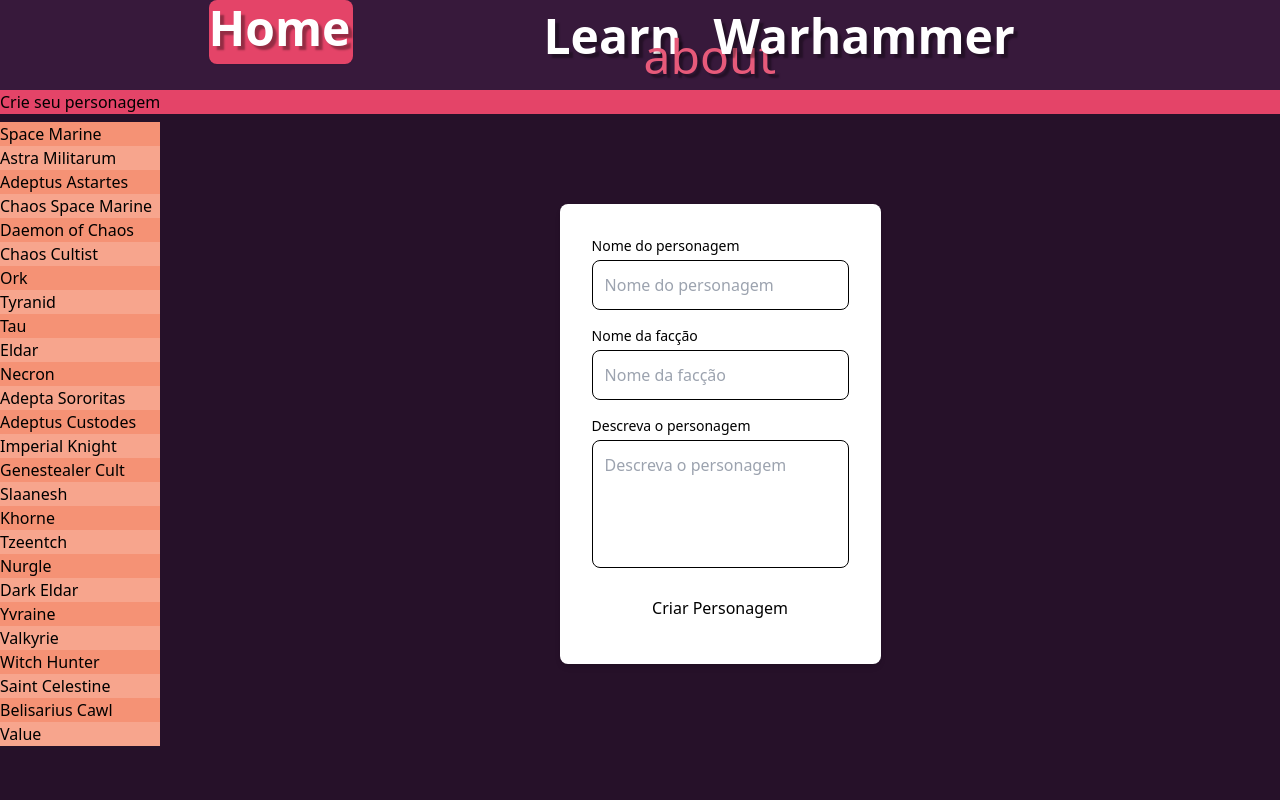
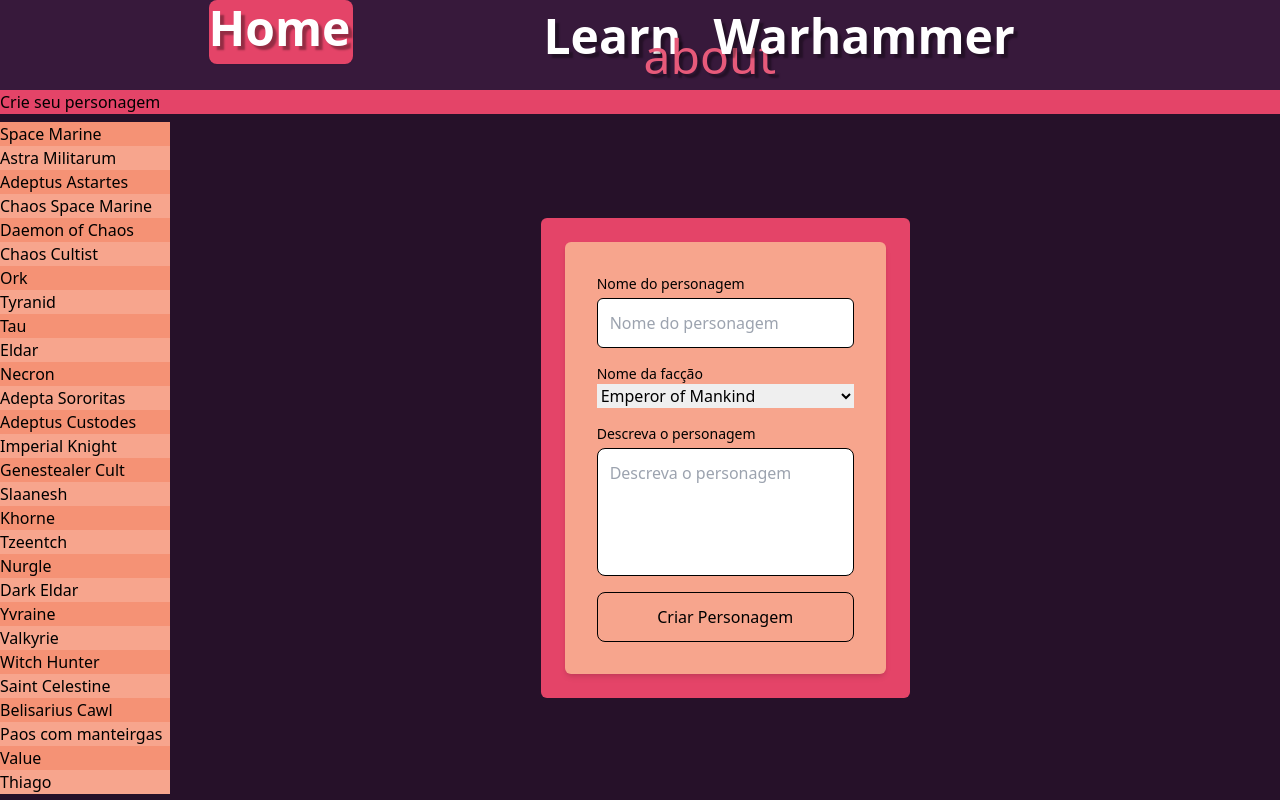
Before and after one commit to Togashiteam/portifolio, a Next.js app: page /fun/warhammer in a window 1280 px wide. Built offline with nearby package versions, Linux system fonts and the light colour scheme; a web font is replaced by a local one.

Commit message:
Alterei o input do factions para um Select/options

```diff
--- a/src/app/fun/rockPaperScissors/page.tsx
+++ b/src/app/fun/rockPaperScissors/page.tsx
@@ -53,19 +53,19 @@
             (playerChoice === "rock" && computerChoice === "scissors") ||
             (playerChoice === "scissors" && computerChoice === "paper")
           ) {
-            const count = (e: any) => {
+            const count = () => {
               setplayerPoints(playerPoints + 1);
               setGameResult("You win!");
             };
 
-            count(e);
+            count();
           } else {
-            const count = (e: any) => {
+            const count = () => {
               setComputerPoints(computerPoints + 1);
               setGameResult("You lose!");
             };
 
-            count(e);
+            count();
           }
           setShowGame(!showGame);
         }, 3000);
--- a/src/app/fun/warhammer/characterForm.tsx
+++ /dev/null
@@ -1,105 +0,0 @@
-"use client";
-import React, { useState } from "react";
-import characters from "../warhammer/characterList";
-
-export const CharacterForm: React.FC = () => {
-  const [getCharName, SetGetCharName] = useState<string>("");
-  const [getCharFaction, SetGetCharFaction] = useState<string>("");
-  const [getCharDescription, SetGetCharDescription] = useState<string>("");
-  const [createImgWithIA, setCreateImgWithIA] = useState<boolean>(false);
-
-  const handleNameChange = (e: React.ChangeEvent<HTMLInputElement>) => {
-    SetGetCharName(e.target.value);
-  };
-
-  const handleFactionChange = (e: React.ChangeEvent<HTMLInputElement>) => {
-    SetGetCharFaction(e.target.value);
-  };
-
-  const handleDescriptionChange = (
-    e: React.ChangeEvent<HTMLTextAreaElement>,
-  ) => {
-    SetGetCharDescription(e.target.value);
-  };
-
-  var handleSubmit = (event: React.FormEvent<HTMLFormElement>) => {
-    event.preventDefault(); // Evita o comportamento padrão de recarregar a página ao enviar o formulário
-
-    characters.push({
-      value: getCharName,
-      faction: getCharFaction,
-      image: "",
-      description: getCharDescription,
-    });
-    /*
-    SetGetCharName("");
-    SetGetCharFaction("");
-    SetGetCharDescription("");
-    setCreateImgWithIA(false);*/
-  };
-
-  return (
-    <div className="form flex m-auto flex-row-reverse flex-wrap justify-center p-6">
-      <form
-        className="criarChar flex flex-col space-y-4 w-full max-w-lg bg-white p-8 rounded-lg shadow-md"
-        onSubmit={handleSubmit} // Vinculando a função handleSubmit ao envio do formulário
-      >
-        <div className="flex flex-col size-auto m-auto flex-wrap justify-center">
-          <label htmlFor="name" className="text-sm font-medium text-gray-700">
-            Nome do personagem
-          </label>
-          <input
-            id="name"
-            type="text"
-            placeholder="Nome do personagem"
-            value={getCharName} // Associando o valor do campo ao estado
-            onChange={handleNameChange} // Atualizando o estado conforme o usuário digita
-            className="mt-1 p-3 border border-gray-300 rounded-lg focus:outline-none focus:ring-2 focus:ring-blue-500 focus:border-blue-500"
-          />
-        </div>
-
-        <div className="flex flex-col">
-          <label
-            htmlFor="faction"
-            className="text-sm font-medium text-gray-700"
-          >
-            Nome da facção
-          </label>
-          <input
-            id="faction"
-            type="text"
-            placeholder="Nome da facção"
-            value={getCharFaction} // Associando o valor do campo ao estado
-            onChange={handleFactionChange} // Atualizando o estado conforme o usuário digita
-            className="mt-1 p-3 border border-gray-300 rounded-lg focus:outline-none focus:ring-2 focus:ring-blue-500 focus:border-blue-500"
-          />
-        </div>
-
-        <div className="flex flex-col">
-          <label
-            htmlFor="description"
-            className="text-sm font-medium text-gray-700"
-          >
-            Descreva o personagem
-          </label>
-          <textarea
-            id="description"
-            placeholder="Descreva o personagem"
-            value={getCharDescription} // Associando o valor do campo ao estado
-            onChange={handleDescriptionChange} // Atualizando o estado conforme o usuário digita
-            className="mt-1 p-3 border border-gray-300 rounded-lg focus:outline-none focus:ring-2 focus:ring-blue-500 focus:border-blue-500 h-32 resize-none"
-          ></textarea>
-        </div>
-
-        <button
-          type="submit"
-          className="w-full py-3 mt-4 bg-blue-600 text-white font-medium rounded-lg hover:bg-blue-700 focus:outline-none focus:ring-2 focus:ring-blue-500 focus:ring-opacity-50"
-        >
-          Criar Personagem
-        </button>
-      </form>
-    </div>
-  );
-};
-
-export default CharacterForm;
--- a/src/app/fun/warhammer/characterList/index.tsx
+++ b/src/app/fun/warhammer/characterList/index.tsx
@@ -228,6 +228,14 @@
     description:
       "Belisarius Cawl is an Archmagos Dominus of the Adeptus Mechanicus. He is responsible for the creation of the Primaris Space Marines and is a master of ancient and advanced technologies.",
   },
+  {
+    value: "Paos com manteirgas",
+    faction: "Sem mecanico",
+    image:
+      "https://static.wikia.nocookie.net/warhammer40k/images/6/66/Belisarius_Cawl.jpg/revision/latest?cb=20170709101502",
+    description:
+      "lor ashdfiuahsdiufjnsadiufhaisudjnh ahsidughnasioudhgiaousnvaisud hfjoasdngoaisdhgoiawj ajweogiahwoigjawgn",
+  },
 ];
 
 const newChar = new Char(
@@ -238,14 +246,21 @@
 );
 
 const IaCreatedChar = new Char("Value", "faction", "image", "description");
-characters.push(IaCreatedChar);
+const thiago = new Char("Thiago", "Foto", "Inquisitor", "imperium of Man");
+console.log(thiago);
+characters.push(IaCreatedChar, thiago);
 
 if (characters.length >= 0) {
   const pos = characters.length - 1;
-  const cc = new Char("Value", "faction", "image", "description");
-  console.log("RETURN AQUI ", pos, characters[pos]);
 }
 
 console.log("LENGTH ", characters.length - 1);
 
+export const onlyFactions = characters.reduce((acc: any, character: any) => {
+  const faction: any = character.faction;
+  const onlyFactions = !acc.includes(faction) ? [...acc, faction] : acc;
+  return onlyFactions;
+}, []);
+console.log("FACÇÕES: ", onlyFactions);
+
 export default characters;
--- a/src/app/fun/warhammer/page.tsx
+++ b/src/app/fun/warhammer/page.tsx
@@ -1,6 +1,6 @@
 "use client";
 import React, { useState } from "react";
-import characters from "./characterList";
+import { characters, onlyFactions } from "./characterList";
 
 const Warhammer: React.FC = () => {
   const [selectedCharacter, setSelectedCharacter] = useState<any | null>(null);
@@ -18,7 +18,7 @@
     SetGetCharName(e.target.value);
   };
 
-  const handleFactionChange = (e: React.ChangeEvent<HTMLInputElement>) => {
+  const handleFactionChange = (e: React.ChangeEvent<HTMLSelectElement>) => {
     SetGetCharFaction(e.target.value);
   };
 
@@ -28,17 +28,17 @@
     SetGetCharDescription(e.target.value);
   };
 
-  const newFaction = (faction?: string) => {
+  const newFaction = () => {
     const lastInfo = characters[characters.length - 1];
 
     return lastInfo.faction;
   };
-  const newNameCreated = (name?: string) => {
+  const newNameCreated = () => {
     const lastInfo = characters[characters.length - 1];
     return lastInfo.value;
   };
 
-  const newDescription = (description?: string) => {
+  const newDescription = () => {
     const lastInfo = characters[characters.length - 1];
     return lastInfo.description;
   };
@@ -89,7 +89,7 @@
         </div>
 
         <div className="flex">
-          <div className="sidebar flex">
+          <div className="option faction flex">
             <ul className="cursor-pointer">
               {characters.map((character: any, index: number) => (
                 <li
@@ -108,7 +108,7 @@
             <div className="character-info size-96 m-auto flex-wrap justify-center text-success-300">
               <h3 className="flex flex-col">
                 {charCreated
-                  ? `${newNameCreated(getCharName)} - Faction: ${newFaction(getCharFaction)}`
+                  ? `${newNameCreated()} - Faction: ${newFaction()}`
                   : `${selectedCharacter.value} - Faction: ${selectedCharacter.faction}`}
                 <img
                   className="size-96 backdrop-brightness-50"
@@ -123,7 +123,7 @@
                 />
                 <p className="size-auto m-8">
                   {charCreated
-                    ? newDescription(getCharDescription)
+                    ? newDescription()
                     : selectedCharacter.description}
                 </p>
               </h3>
@@ -132,9 +132,9 @@
 
           {/* Character form */}
           {!charCreated && (
-            <div className="form flex m-auto flex-row-reverse flex-wrap justify-center p-6">
+            <div className="form flex m-auto flex-row-reverse flex-wrap rounded-md justify-center p-6 bg-danger-700">
               <form
-                className="criarChar flex flex-col space-y-4 w-full max-w-lg bg-white p-8 rounded-lg shadow-md"
+                className="criarChar flex flex-col space-y-4 w-full max-w-lg p-8 rounded-md shadow-md bg-success-300"
                 onSubmit={handleSubmit}
               >
                 <div className="flex flex-col size-auto m-auto flex-wrap justify-center">
@@ -150,7 +150,7 @@
                     placeholder="Nome do personagem"
                     value={getCharName} // Associando o valor do campo ao estado
                     onChange={handleNameChange} // Atualizando o estado conforme o usuário digita
-                    className="mt-1 p-3 border border-gray-300 rounded-lg focus:outline-none focus:ring-2 focus:ring-blue-500 focus:border-blue-500"
+                    className="mt-1 p-3 border rounded-md "
                   />
                 </div>
 
@@ -161,14 +161,13 @@
                   >
                     Nome da facção
                   </label>
-                  <input
-                    id="faction"
-                    type="text"
-                    placeholder="Nome da facção"
-                    value={getCharFaction} // Associando o valor do campo ao estado
-                    onChange={handleFactionChange} // Atualizando o estado conforme o usuário digita
-                    className="mt-1 p-3 border border-gray-300 rounded-lg focus:outline-none focus:ring-2 focus:ring-blue-500 focus:border-blue-500"
-                  />
+                  <select value={getCharFaction} onChange={handleFactionChange}>
+                    {onlyFactions.map((faction: string) => (
+                      <option key={faction} value={faction}>
+                        {faction}
+                      </option>
+                    ))}
+                  </select>
                 </div>
 
                 <div className="flex flex-col">
@@ -183,13 +182,13 @@
                     placeholder="Descreva o personagem"
                     value={getCharDescription} // Associando o valor do campo ao estado
                     onChange={handleDescriptionChange} // Atualizando o estado conforme o usuário digita
-                    className="mt-1 p-3 border border-gray-300 rounded-lg focus:outline-none focus:ring-2 focus:ring-blue-500 focus:border-blue-500 h-32 resize-none"
+                    className="mt-1 p-3 border rounded-lg h-32 resize-none"
                   ></textarea>
                 </div>
 
                 <button
                   type="submit"
-                  className="w-full py-3 mt-4 bg-blue-600 text-white font-medium rounded-lg hover:bg-blue-700 focus:outline-none focus:ring-2 focus:ring-blue-500 focus:ring-opacity-50"
+                  className="py-3 mt-4 rounded-lg border hover:bg-success-400"
                 >
                   Criar Personagem
                 </button>
```
